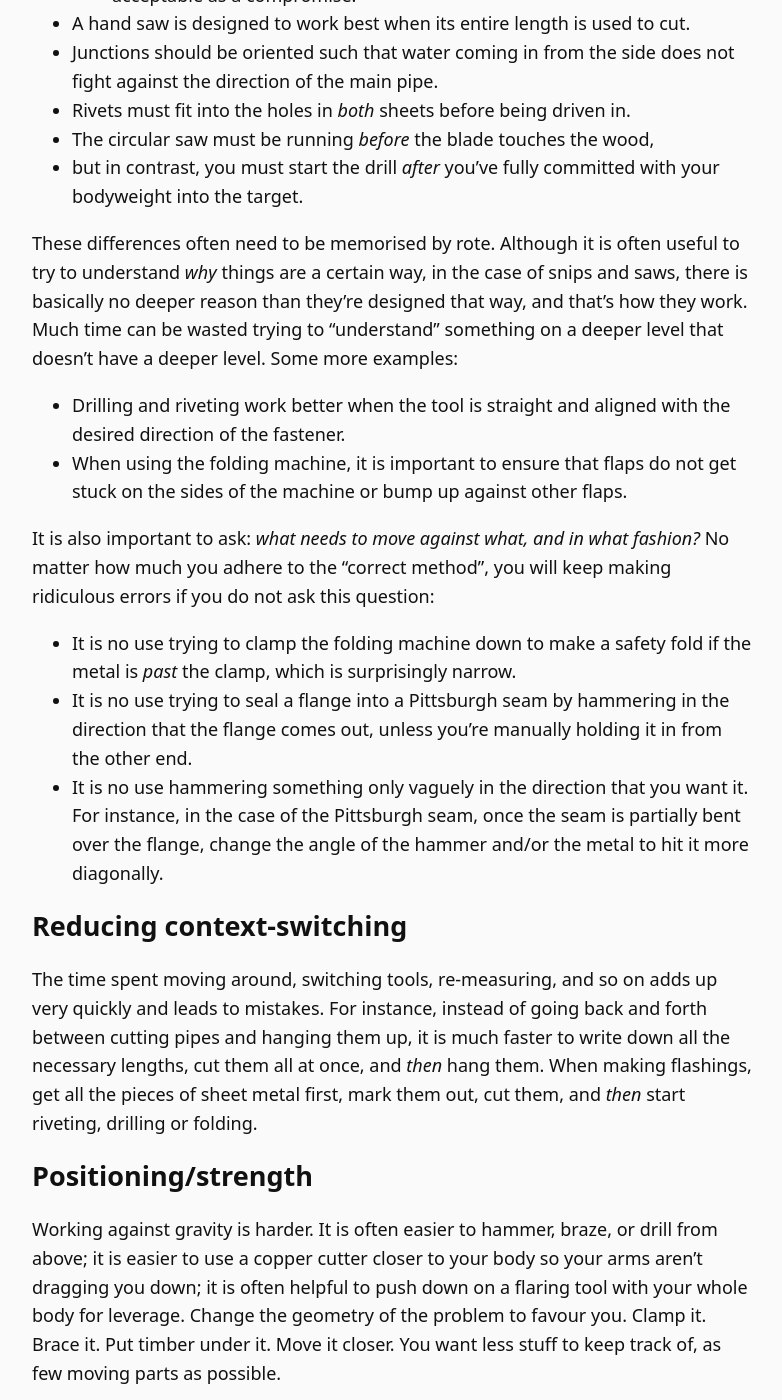
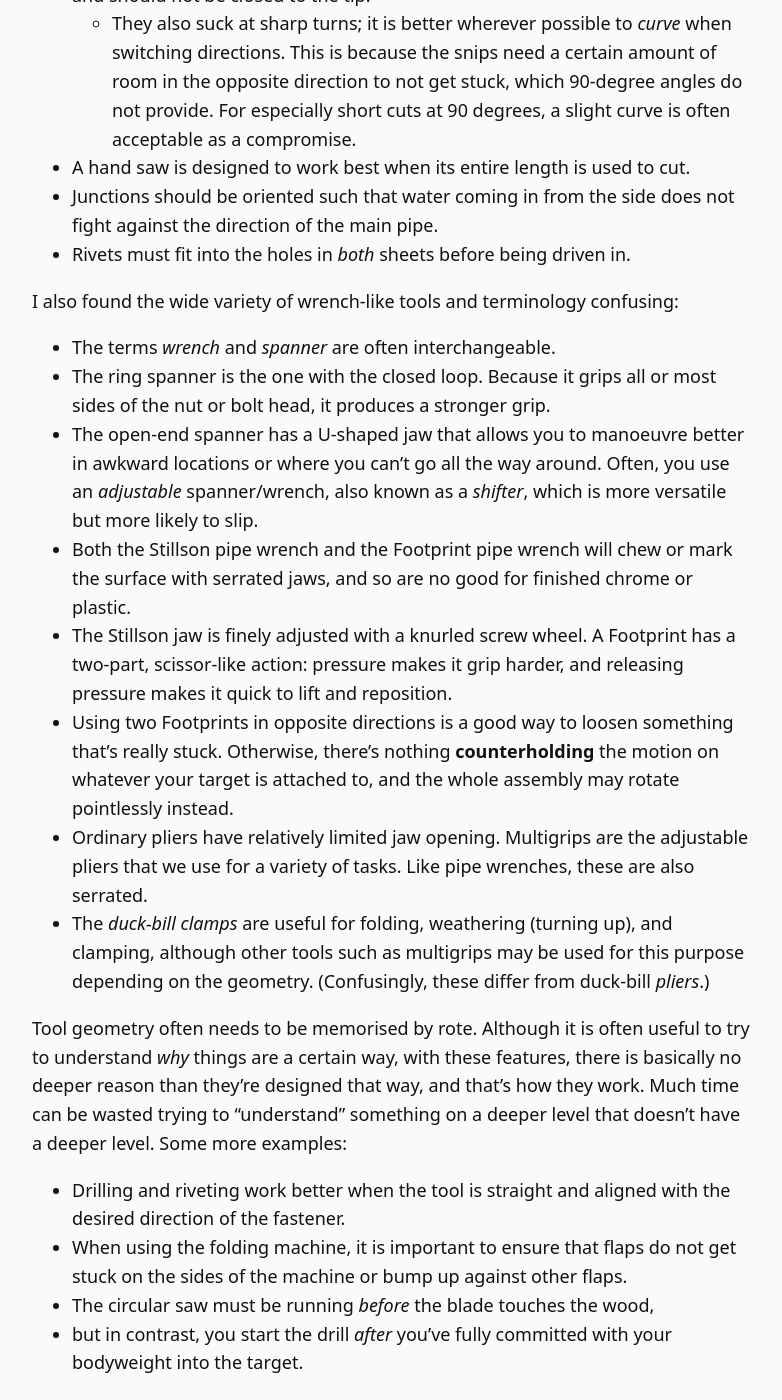
Before and after one commit to JakeHPark/jakehpark.github.io, a Jekyll site: the page built from _essays/Skill Acquisition in Plumbing.md, in a window 1280 px wide and 1400 px high, scrolled down 2533 px. Shown: the whole window, without its empty margins (248-1030 px from the left). Built offline with Jekyll 4.4.1, drawn with Linux system fonts in a browser that asks for light colours; some of the changed text lies outside the part shown.

Commit message:
Enhance discussion on skill acquisition in plumbing
Expanded on various aspects of skill acquisition in plumbing, including adjustments, visual demonstrations, planning, tool geometry, measuring, and improvisation.

```diff
--- a/_essays/Skill Acquisition in Plumbing.md
+++ b/_essays/Skill Acquisition in Plumbing.md
@@ -26,7 +26,7 @@ It's not like on a musical instrument where too much force just breaks the instr
 
 ## Big adjustments
 
-As a consequence, small adjustments usually make little difference. It's not like in singing, for instance, where a millimetre-scale difference in tongue position can produce a totally different result. If something isn't working, I need to *double* or even *triple* the force, *change* the tool straight up, or use a *completely* different angle. This kept causing me to repeat the same mistakes over and over because I thought I was changing something but I wasn't. For example, when I was struggling to use a rivet gun, I would try a slightly different angle, and if that failed, I might use slightly higher force. If even that failed, I would run out of ideas. But the actual problem wasn't the variable I was changing, but how *much* I was changing it: I should have *tripled* my force, using both hands, and if that still didn't work, I should have tried *changing* the rivet gun.
+As a consequence, small adjustments usually make little difference. It's not like in singing, for instance, where a millimetre-scale difference in tongue position can produce a totally different result. If something isn't working, I need to *double* or even *triple* the force, *change* the tool straight up, or use a *completely* different angle. This kept causing me to repeat the same mistakes over and over because I thought I was changing something but I wasn't. For example, when I was struggling to use a rivet gun, I would try a slightly different angle, and if that failed, I might use slightly higher force. If even that failed, I would run out of ideas. But the actual problem wasn't the variable I was changing, but how *much* I was changing it: I should have *tripled* my force, using both hands, and if that still didn't work, I should have tried *changing* the rivet gun. Even if a lot of force is required, things shouldn't require a convoluted, heroic struggle. Such overcomplicated struggles, even if they work once, are **unsustainable**—they expend too much cognitive, physical and motivational energy. You should change something. It is like losing weight: fighting against hunger by force every day might work, but it is far more sustainable to eat according to appetite and figure out *why* your appetite is dysregulated.
 
 ## Visual demonstrations
 
@@ -34,30 +34,42 @@ Prior to plumbing I'd never learned any skills that require following visual dem
 
 ## Planning and sequencing
 
-Actions in plumbing are often costly or time-consuming to reverse. **Lower reversibility** means it is more important to spend some time at the beginning chunking the task into smaller parts, and determining which tasks should be performed in what order. It is also paramount to spend some time thinking hard about geometry: what hidden extra lengths might be necessary? Where is length not as important? In contrast, when writing an essay, I can just sort of start chucking things on the page, and if there's a problem I can instantly move stuff around. And when learning a musical piece, the order is already set for me, and I don't have to think about sequencing. This sequencing flexibility inherited from other domains often becomes a bad habit in plumbing.
+Actions in plumbing are often costly or time-consuming to reverse. **Lower reversibility** means it is more important to spend some time at the beginning chunking the task into smaller parts, and determining which tasks should be performed in what order. It is also paramount to spend some time thinking hard about geometry: what hidden extra lengths might be necessary? Where is length not as important? In contrast, when writing an essay or a computer program, I can often just sort of start chucking things on the page, and if there's a problem I can instantly move stuff around. And when learning a musical piece, the order is already set for me, and I don't have to think about sequencing. This sequencing flexibility inherited from other domains often becomes a bad habit in plumbing.
 
 ## Tool geometry
 
 Each tool works best at a certain angle and with a certain geometry. Because we often use the same tools, a tremendous amount of time can be saved by getting this right from the start:
 
-- Aviation snips, for instance, must be kept nearly flat to the sheet, and should not be closed to the tip.
+- Aviation snips, for instance, often work better when kept nearly flat to the sheet, and should not be closed to the tip.
   - They also suck at sharp turns; it is better wherever possible to *curve* when switching directions. This is because the snips need a certain amount of room in the opposite direction to not get stuck, which 90-degree angles do not provide. For especially short cuts at 90 degrees, a slight curve is often acceptable as a compromise.
 - A hand saw is designed to work best when its entire length is used to cut.
 - Junctions should be oriented such that water coming in from the side does not fight against the direction of the main pipe.
 - Rivets must fit into the holes in *both* sheets before being driven in.
-- The circular saw must be running *before* the blade touches the wood,
-- but in contrast, you must start the drill *after* you've fully committed with your bodyweight into the target.
 
-These differences often need to be memorised by rote. Although it is often useful to try to understand *why* things are a certain way, in the case of snips and saws, there is basically no deeper reason than they're designed that way, and that's how they work. Much time can be wasted trying to "understand" something on a deeper level that doesn't have a deeper level. Some more examples:
+I also found the wide variety of wrench-like tools and terminology confusing:
+
+- The terms *wrench* and *spanner* are often interchangeable.
+- The ring spanner is the one with the closed loop. Because it grips all or most sides of the nut or bolt head, it produces a stronger grip.
+- The open-end spanner has a U-shaped jaw that allows you to manoeuvre better in awkward locations or where you can't go all the way around. Often, you use an *adjustable* spanner/wrench, also known as a *shifter*, which is more versatile but more likely to slip.
+- Both the Stillson pipe wrench and the Footprint pipe wrench will chew or mark the surface with serrated jaws, and so are no good for finished chrome or plastic.
+- The Stillson jaw is finely adjusted with a knurled screw wheel. A Footprint has a two-part, scissor-like action: pressure makes it grip harder, and releasing pressure makes it quick to lift and reposition.
+- Using two Footprints in opposite directions is a good way to loosen something that's really stuck. Otherwise, there's nothing **counterholding** the motion on whatever your target is attached to, and the whole assembly may rotate pointlessly instead.
+- Ordinary pliers have relatively limited jaw opening. Multigrips are the adjustable pliers that we use for a variety of tasks. Like pipe wrenches, these are also serrated.
+- The *duck-bill clamps* are useful for folding, weathering (turning up), and clamping, although other tools such as multigrips may be used for this purpose depending on the geometry. (Confusingly, these differ from duck-bill *pliers*.)
+
+Tool geometry often needs to be memorised by rote. Although it is often useful to try to understand *why* things are a certain way, with these features, there is basically no deeper reason than they're designed that way, and that's how they work. Much time can be wasted trying to "understand" something on a deeper level that doesn't have a deeper level. Some more examples:
 
 - Drilling and riveting work better when the tool is straight and aligned with the desired direction of the fastener.
 - When using the folding machine, it is important to ensure that flaps do not get stuck on the sides of the machine or bump up against other flaps.
+- The circular saw must be running *before* the blade touches the wood,
+- but in contrast, you start the drill *after* you've fully committed with your bodyweight into the target.
 
 It is also important to ask: *what needs to move against what, and in what fashion?* No matter how much you adhere to the "correct method", you will keep making ridiculous errors if you do not ask this question:
 
 - It is no use trying to clamp the folding machine down to make a safety fold if the metal is *past* the clamp, which is surprisingly narrow.
 - It is no use trying to seal a flange into a Pittsburgh seam by hammering in the direction that the flange comes out, unless you're manually holding it in from the other end.
 - It is no use hammering something only vaguely in the direction that you want it. For instance, in the case of the Pittsburgh seam, once the seam is partially bent over the flange, change the angle of the hammer and/or the metal to hit it more diagonally.
+- If you need to fold a section that doesn't form a straight line across the entire piece of sheet metal, you should cut slots and use duck-bill clamps instead to isolate the section instead.
 
 ## Reducing context-switching
 
@@ -69,7 +81,7 @@ Working against gravity is harder. It is often easier to hammer, braze, or drill
 
 Most of what people call "strength" is actually about *skill* rather than muscle size. Within the middle range, muscle size actually has shockingly little to do with strength/power. Bruce Lee was tiny but had immense power. Working out is only helpful if you're training the correct *skills*—muscle size is nice to have but often unnecessary, and a surprising number of gym exercises are unhelpful in plumbing. For instance, I found active hangs and table rows to be great for rivet guns, saws, and snips, as they train grip strength and pulling endurance. I routinely saw more muscular guys struggle with snips and rivet guns because they didn't understand leverage, or didn't properly train grip strength/endurance.
 
-## Measuring
+## Measuring, marking, and Keeping It Straight™
 
 Measuring and marking make up much of plumbing. As for tools:
 
@@ -77,16 +89,28 @@ Measuring and marking make up much of plumbing. As for tools:
 - Flat, straight steel rulers are most convenient: with thicker rulers, it is harder to mark precisely because the measurement is higher up.
 - Foldable rulers are a pain. They are annoying to straighten, and often don't stay straight. Get a flat, sturdy foldable ruler, ideally where the circle in the middle doesn't interfere with marking.
 
-Some tips:
+Some tips on marking:
 
 - Try to measure from the same datum wherever possible: if you need to measure 150 mm to the right, then another 100 mm to the right of that, measure 250 from the datum rather than 100 mm from the first marking. Measurement errors add up.
 - When trying to mark long lengths, make sure to physically hold down one end of the ruler so that it doesn't move while you adjust the other.
 - If possible, to compensate for real-world deviation, when marking something out to fit some other object, it is better to use that object as a direct reference rather than going by the book.
 - When marking a straight line, it is often possible to avoid marking out the whole line: when using the guillotine or folding machine, you only really need a small mark on either side, as the machine provides the straight line for you.
 - When trimming sheet metal to fit against an existing angle, you can usually sight the angle and cut a roughly matching line rather than marking precise start and end points.
-- Same goes for the folding machine: you can roughly eyeball 90 degrees from the bottom of the folding machine rather than overthinking it.
 
-It is helpful to mark out the lengths on the pieces you have cut. You may also mark out things like the waste side, purpose, and anything else that helps to reduce the load on your working memory. There is no harm in taking longer to double-check your markings and making sure their purpose is really obvious. For example, if you're cutting sheet metal with a guillotine, mark with big arrows the ends you want to cut through, and make sure they're in the right place. Confirm orientation, direction, location, and so on. Unless you have a perfect photographic memory, all of this saves a tremendous amount of time, and you won't have to constantly redo your work.
+Some tips on procedure:
+
+- It is helpful to mark out the lengths on the pieces you have cut.
+- You may also mark out things like the waste side, purpose, and anything else that helps to reduce the load on your working memory.
+- There is no harm in taking longer to double-check your markings and making sure their purpose is really obvious.
+- For example, if you're cutting sheet metal with a guillotine, mark with big arrows the ends you want to cut through, and make sure they're in the right place.
+- Confirm orientation, direction, location, and so on.
+
+Unless you have a perfect photographic memory, all of this saves a tremendous amount of time, and you won't have to constantly redo your work. Finally, some tips on Keeping It Straight™:
+
+- **Implicit references** are the neglected hidden variable. For instance, when folding 90 degrees on the folding machine, instead of overthinking it, you can use the machine bed or any other level surface as a *reference*.
+- When trying to drill multiple holes in a straight line, you may be able to just eyeball a short distance from a common *reference line*, such as a fold or some other visible feature.
+- When checking whether multiple objects are in a straight line, the first and last object are the implicit reference. Everything must be on a straight line in between.
+- Often, straightness is more about *visuals* than function. In such cases, millimetre-grade precision may be unnecessary. Just choose an implicit reference and eyeball it—if you can't notice any major issue, neither will anyone else.
 
 ## Improvisation
 
```
